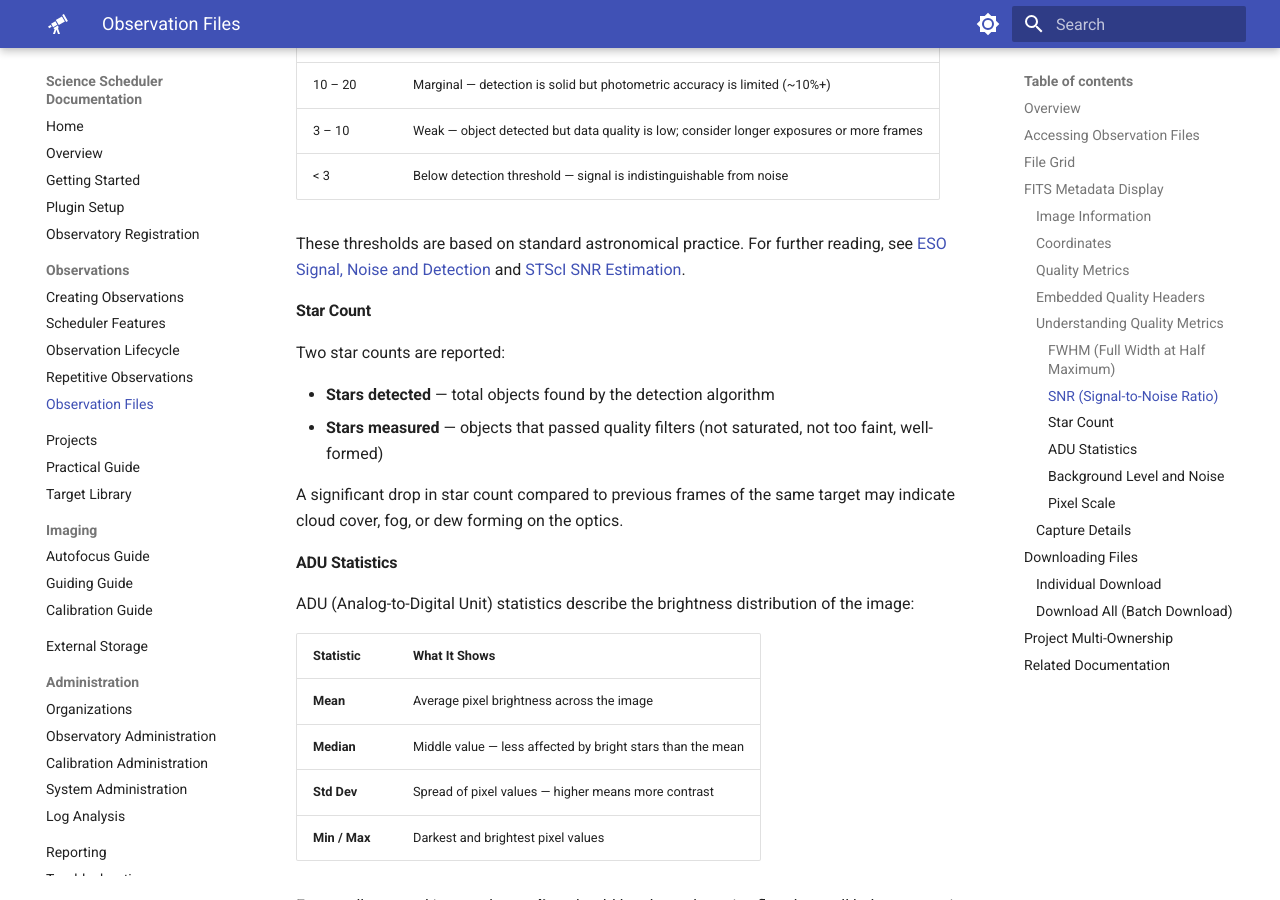
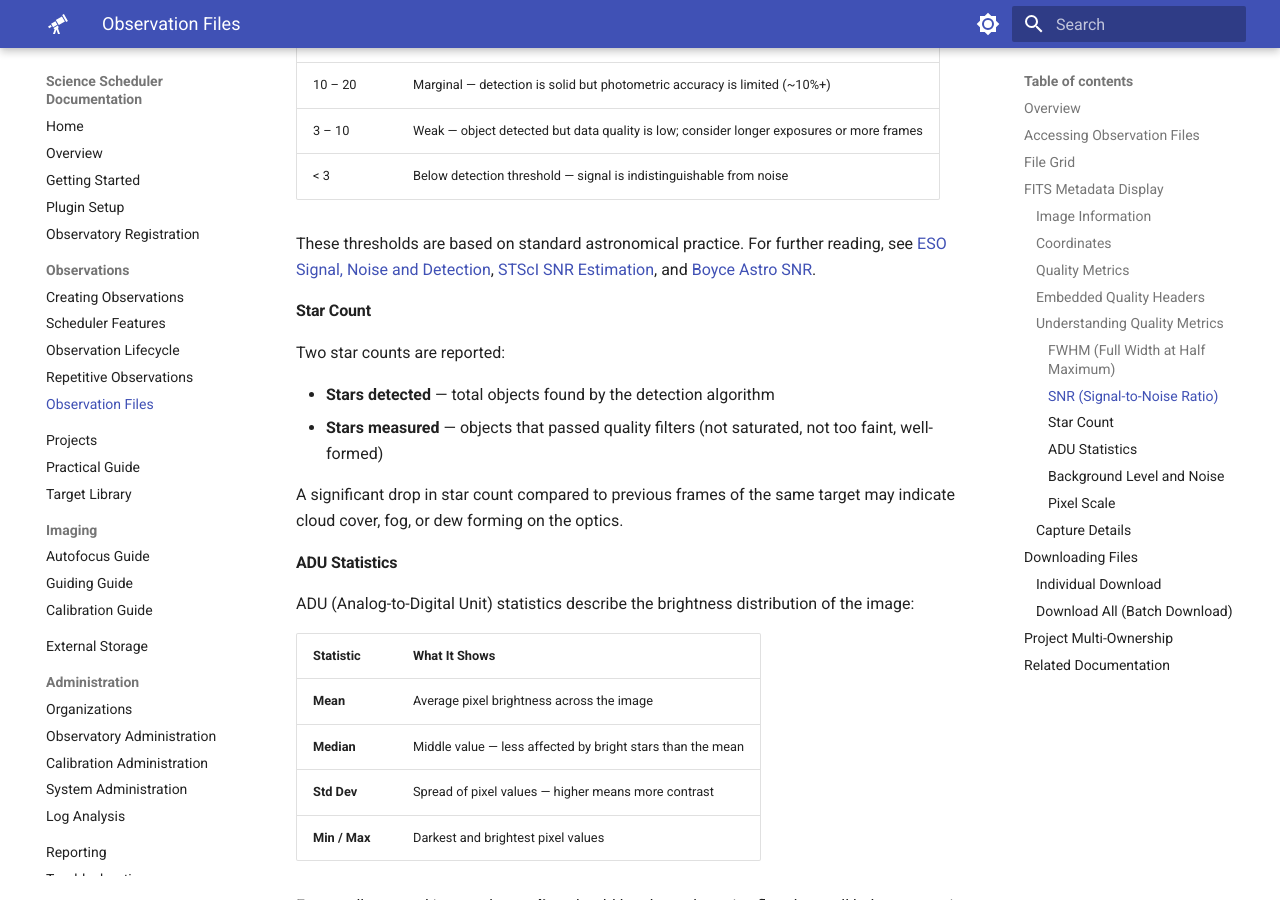
Before and after one commit to First-Light-Systems/nina-scheduler-docs, an MkDocs documentation site: the page built from docs/OBSERVATION_FILES.md, in a window 1280 px wide and 900 px high, scrolled down 3472 px. Built offline with MkDocs 1.6.1 and Material for MkDocs 9.7.7, drawn with Linux system fonts in a browser that asks for light colours.

Commit message:
Add Boyce Astro SNR reference link
Co-Authored-By: Claude Opus 4.6 <noreply@anthropic.com>

```diff
--- a/docs/OBSERVATION_FILES.md
+++ b/docs/OBSERVATION_FILES.md
@@ -114,7 +114,7 @@ SNR is an overall image quality indicator. Higher values mean the signal (your t
 | 3 – 10 | Weak — object detected but data quality is low; consider longer exposures or more frames |
 | < 3 | Below detection threshold — signal is indistinguishable from noise |
 
-These thresholds are based on standard astronomical practice. For further reading, see [ESO Signal, Noise and Detection](https://www.eso.org/~ohainaut/ccd/sn.html) and [STScI SNR Estimation](https://www.stsci.edu/instruments/wfpc2/Wfpc2_hand_current/ch6_exposuretime6.html).
+These thresholds are based on standard astronomical practice. For further reading, see [ESO Signal, Noise and Detection](https://www.eso.org/~ohainaut/ccd/sn.html), [STScI SNR Estimation](https://www.stsci.edu/instruments/wfpc2/Wfpc2_hand_current/ch6_exposuretime6.html), and [Boyce Astro SNR](https://boyce-astro.org/snr/).
 
 #### Star Count
 
```
